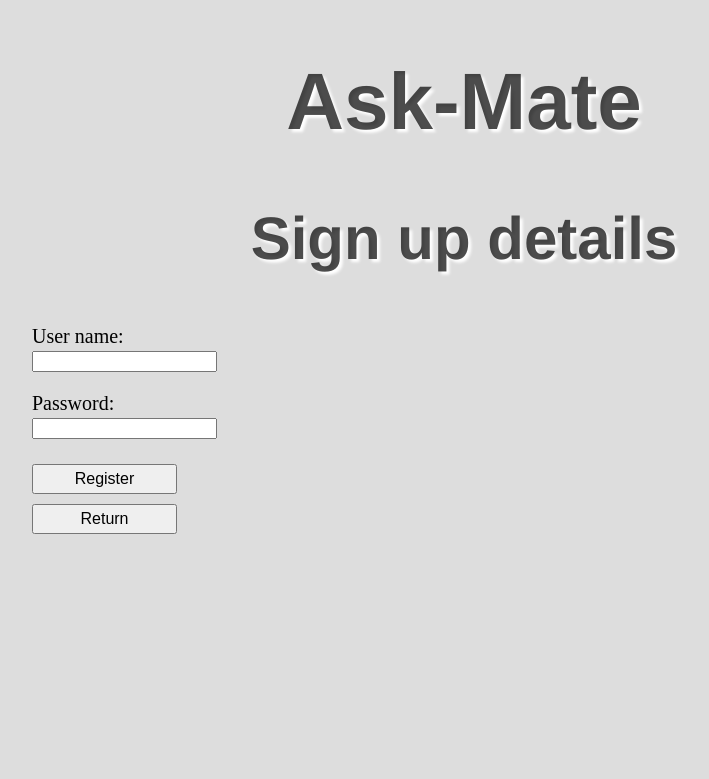
After one commit to LaszloNagy85/ask-mate-WT, a Flask app: template templates/register.html in a window 1280 px wide. The commit adds this page. Shown: the top 779 px of the page, without its empty margins (176-885 px from the left). Run offline with Flask 2, Linux system fonts and the light colour scheme; the template is opened without the code that fills it, so the values that code supplies are empty; some web fonts are replaced.

Commit message:
Create registration html

```diff
--- a/templates/list.html
+++ b/templates/list.html
@@ -30,6 +30,9 @@
         </div>
     </form><br>
 
+    <input class="buttons" id="register-button" type="button" onclick="window.location.href='/registration'" value="Register"/>
+    <input class="buttons" id="login-button" type="button" onclick="window.location.href='/login'" value="Login"/>
+
     <ul>
         {% for question in questions %}
             <p>
--- /dev/null
+++ b/templates/register.html
@@ -0,0 +1,24 @@
+{% extends "layout.html" %}
+{% block title %}Sign up page{% endblock %}
+
+{% block header %}Sign up details{% endblock %}
+
+{% block content %}
+    <div>
+
+    <form method="post" action="/registration" name="user_data">
+        <p>
+            <label for="user_name">User name:</label><br>
+            <input type="text" id="user_name" name="user_name" required/>
+        </p>
+        <p>
+            <label for="password">Password:</label><br>
+            <input type="text" id="password" name="password" required/>
+        </p>
+        <button class="buttons" type="submit">Register</button>
+    </form>
+
+    <button class="buttons" onclick="window.location.href='{{ url_for('route_list') }}'">Return</button>
+    </div>
+
+{% endblock %}
```
Also changed, not shown: data_manager.py (+6 -3 lines).
